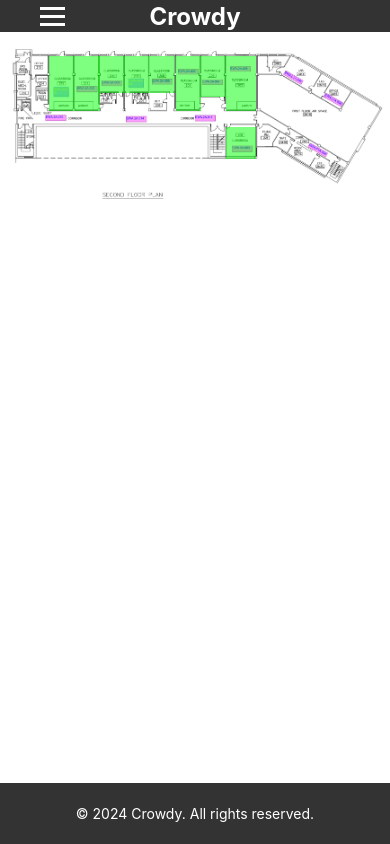
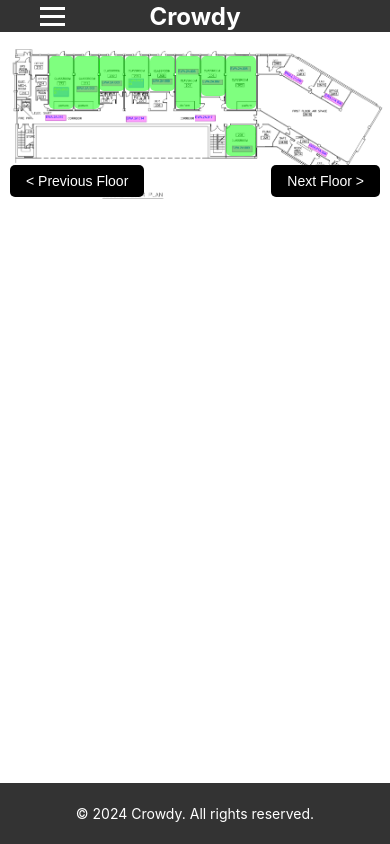
Before and after one commit to bailoun/crowdyaub, a React (Create React App) app: page /bdh/floor-2 in a window 390 px wide. Built offline with nearby package versions, Linux system fonts and the light colour scheme; no server answers.

Commit message:
Added buttons
(prev floor, next floor)

```diff
--- a/src/components/BDHFloor1Page.js
+++ b/src/components/BDHFloor1Page.js
@@ -7,14 +7,14 @@ const BDHFloor1Page = () => {
   const navigate = useNavigate();
 
   useEffect(() => {
-    fetch("https://74b1zqp24m.execute-api.eu-central-1.amazonaws.com/testing/Device")
-      .then(response => response.json())
-      .then(data => {
-        console.log("API Data: ", data);  // Log API response
+    fetch('https://hnzibndcxkgppwrbdfy4xme5mi0onkyy.lambda-url.eu-central-1.on.aws/')
+      .then((response) => response.json())
+      .then((data) => {
+        console.log("API Data: ", data);
         const mappedData = mapDeviceToRooms(data.items);
         setRoomData(mappedData);
       })
-      .catch(error => {
+      .catch((error) => {
         console.error('Error fetching data:', error);
       });
   }, []);
@@ -30,7 +30,7 @@ const BDHFloor1Page = () => {
     };
 
     let roomData = {};
-    data.forEach(deviceEntry => {
+    data.forEach((deviceEntry) => {
       const room = deviceToRoomMapping[deviceEntry.Device];
       if (room) {
         roomData[room] = parseInt(deviceEntry.UniqueClients, 10);
@@ -130,10 +130,9 @@ const BDHFloor1Page = () => {
         data-tooltip={`Lab 2: ${roomData['Lab2'] || 'No data'} students`}
       ></div>
 
-      {/* Navigation arrows */}
-      <div className="navigation-arrows">
-        <button onClick={goToNextFloor} className="next-floor">{'>'}</button>
-      </div>
+      <button className="next-floor-button" onClick={goToNextFloor}>
+        Next Floor &gt;
+      </button>
     </div>
   );
 };
--- a/src/components/BDHFloor2Page.js
+++ b/src/components/BDHFloor2Page.js
@@ -1,37 +1,41 @@
 import React, { useEffect, useState } from 'react';
+import { useNavigate } from 'react-router-dom';
 import '../styles/BDHFloorHeatmap.css';
 
 const BDHFloor2Page = () => {
   const [roomData, setRoomData] = useState({});
+  const navigate = useNavigate();
 
   useEffect(() => {
-    fetch('/api/Device')
-      .then(response => response.json())
-      .then(data => {
-        console.log("API Data: ", data);  // Log API response
+    fetch("https://74b1zqp24m.execute-api.eu-central-1.amazonaws.com/Prod/Device", {
+      method: "GET",
+      headers: {
+        "Content-Type": "application/json",
+      },
+    })
+      .then((response) => response.json())
+      .then((data) => {
+        console.log("API Data: ", data);
         const mappedData = mapDeviceToRooms(data.items);
         setRoomData(mappedData);
       })
-      .catch(error => {
+      .catch((error) => {
         console.error('Error fetching data:', error);
       });
   }, []);
 
   const mapDeviceToRooms = (data) => {
     const deviceToRoomMapping = {
-      'EWA.2A.001': '212',
-      'EWA.2A.002': '211',
-      'EWA.2A.003': '209',
-      'EWA.2A.004': '208',
-      'EWA.2A.005': '205',
-      'EWA.2A.006': '204',
-      'EWA.2A.007': '203',
-      'EWA.2A.008': '202',
-      'EWA.2A.009': '201',
+      'EWA.L2A.00': '211',
+      'EWA.2A2.002': '210',
+      'EWA.2A2.003': '209',
+      'EWA.2A2.004': '207',
+      'EWA.L2A.004': 'Lab1',
+      'EWA.L2A.003': 'Lab2',
     };
 
     let roomData = {};
-    data.forEach(deviceEntry => {
+    data.forEach((deviceEntry) => {
       const room = deviceToRoomMapping[deviceEntry.Device];
       if (room) {
         roomData[room] = parseInt(deviceEntry.UniqueClients, 10);
@@ -45,6 +49,14 @@ const BDHFloor2Page = () => {
     if (peopleCount > 20) return 'rgba(255, 0, 0, 0.5)'; // Red with transparency
     if (peopleCount > 10) return 'rgba(255, 255, 0, 0.5)'; // Yellow with transparency
     return 'rgba(0, 255, 0, 0.5)'; // Green with transparency
+  };
+
+  const goToNextFloor = () => {
+    navigate('/bdh/floor-4');
+  };
+
+  const goToPreviousFloor = () => {
+    navigate('/bdh/floor-1');
   };
 
   return (
@@ -159,6 +171,14 @@ const BDHFloor2Page = () => {
         }}
         data-tooltip={`Room 201: ${roomData['201'] || 'No data'} students`}
       ></div>
+
+      <button className="next-floor-button" onClick={goToNextFloor}>
+        Next Floor &gt;
+      </button>
+
+      <button className="previous-floor-button" onClick={goToPreviousFloor}>
+        &lt; Previous Floor
+      </button>
     </div>
   );
 };
--- a/src/components/BDHFloor4Page.js
+++ b/src/components/BDHFloor4Page.js
@@ -1,18 +1,25 @@
 import React, { useEffect, useState } from 'react';
+import { useNavigate } from 'react-router-dom';
 import '../styles/BDHFloorHeatmap.css';
 
 const BDHFloor4Page = () => {
   const [roomData, setRoomData] = useState({});
+  const navigate = useNavigate();
 
   useEffect(() => {
-    fetch('/api/Device')
-      .then(response => response.json())
-      .then(data => {
-        console.log("API Data: ", data);  // Log API response
+    fetch("https://74b1zqp24m.execute-api.eu-central-1.amazonaws.com/Prod/Device", {
+      method: "GET",
+      headers: {
+        "Content-Type": "application/json",
+      },
+    })
+      .then((response) => response.json())
+      .then((data) => {
+        console.log("API Data: ", data);
         const mappedData = mapDeviceToRooms(data.items);
         setRoomData(mappedData);
       })
-      .catch(error => {
+      .catch((error) => {
         console.error('Error fetching data:', error);
       });
   }, []);
@@ -25,7 +32,7 @@ const BDHFloor4Page = () => {
     };
 
     let roomData = {};
-    data.forEach(deviceEntry => {
+    data.forEach((deviceEntry) => {
       const room = deviceToRoomMapping[deviceEntry.Device];
       if (room) {
         roomData[room] = parseInt(deviceEntry.UniqueClients, 10);
@@ -39,6 +46,14 @@ const BDHFloor4Page = () => {
     if (peopleCount > 20) return 'rgba(255, 0, 0, 0.5)'; // Red with transparency
     if (peopleCount > 10) return 'rgba(255, 255, 0, 0.5)'; // Yellow with transparency
     return 'rgba(0, 255, 0, 0.5)'; // Green with transparency
+  };
+
+  const goToNextFloor = () => {
+    navigate('/bdh/floor-5');
+  };
+
+  const goToPreviousFloor = () => {
+    navigate('/bdh/floor-2');
   };
 
   return (
@@ -70,7 +85,14 @@ const BDHFloor4Page = () => {
         data-tooltip={`Conference Room 435: ${roomData['435'] || 'No data'} students`}
       ></div>
 
-      {/* Add more regions as needed */}
+      {/* Navigation buttons */}
+      <button className="next-floor-button" onClick={goToNextFloor}>
+        Next Floor &gt;
+      </button>
+
+      <button className="previous-floor-button" onClick={goToPreviousFloor}>
+        &lt; Previous Floor
+      </button>
     </div>
   );
 };
--- a/src/components/BDHFloor5Page.js
+++ b/src/components/BDHFloor5Page.js
@@ -1,18 +1,25 @@
 import React, { useEffect, useState } from 'react';
+import { useNavigate } from 'react-router-dom';
 import '../styles/BDHFloorHeatmap.css';
 
 const BDHFloor5Page = () => {
   const [roomData, setRoomData] = useState({});
+  const navigate = useNavigate();
 
   useEffect(() => {
-    fetch('/api/Device')
-      .then(response => response.json())
-      .then(data => {
-        console.log("API Data: ", data);  // Log API response
+    fetch("https://74b1zqp24m.execute-api.eu-central-1.amazonaws.com/Prod/Device", {
+      method: "GET",
+      headers: {
+        "Content-Type": "application/json",
+      },
+    })
+      .then((response) => response.json())
+      .then((data) => {
+        console.log("API Data: ", data);
         const mappedData = mapDeviceToRooms(data.items);
         setRoomData(mappedData);
       })
-      .catch(error => {
+      .catch((error) => {
         console.error('Error fetching data:', error);
       });
   }, []);
@@ -24,7 +31,7 @@ const BDHFloor5Page = () => {
     };
 
     let roomData = {};
-    data.forEach(deviceEntry => {
+    data.forEach((deviceEntry) => {
       const room = deviceToRoomMapping[deviceEntry.Device];
       if (room) {
         roomData[room] = parseInt(deviceEntry.UniqueClients, 10);
@@ -38,6 +45,10 @@ const BDHFloor5Page = () => {
     if (peopleCount > 20) return 'rgba(255, 0, 0, 0.5)'; // Red with transparency
     if (peopleCount > 10) return 'rgba(255, 255, 0, 0.5)'; // Yellow with transparency
     return 'rgba(0, 255, 0, 0.5)'; // Green with transparency
+  };
+
+  const goToPreviousFloor = () => {
+    navigate('/bdh/floor-4');
   };
 
   return (
@@ -69,7 +80,10 @@ const BDHFloor5Page = () => {
         data-tooltip={`Conference Room 536: ${roomData['536'] || 'No data'} students`}
       ></div>
 
-      {/* Add more regions as needed */}
+      {/* Navigation buttons */}
+      <button className="previous-floor-button" onClick={goToPreviousFloor}>
+        &lt; Previous Floor
+      </button>
     </div>
   );
 };
--- a/src/styles/BDHFloorHeatmap.css
+++ b/src/styles/BDHFloorHeatmap.css
@@ -1,39 +1,74 @@
 .floor-plan-container {
   position: relative;
   width: 100%;
-  max-width: 1000px;
-  margin: 0 auto;
+  height: auto;
 }
 
 .floor-plan-image {
   width: 100%;
   height: auto;
+  display: block;
 }
 
 .highlight {
   position: absolute;
-  z-index: 10;
-  pointer-events: auto;
+  border-radius: 5px;
+  z-index: 5;
+  transition: background-color 0.2s ease;
 }
 
-/* Tooltip styling */
-.highlight:hover::after {
-  content: attr(data-tooltip);  /* Get the content from the data-tooltip attribute */
+.highlight[data-tooltip]:hover:before {
+  content: attr(data-tooltip);
   position: absolute;
-  background-color: black;
-  color: #fff;
-  padding: 5px;
-  border-radius: 3px;
-  white-space: nowrap;
-  z-index: 100;
-  top: -25px; /* Position above the element */
+  bottom: 100%; /* Tooltip appears above the highlight */
   left: 50%;
   transform: translateX(-50%);
-  opacity: 1;
-  pointer-events: none;
+  background-color: rgba(0, 0, 0, 0.75);
+  color: #fff;
+  padding: 5px 10px;
+  border-radius: 5px;
+  white-space: nowrap;
+  z-index: 15;
 }
 
-.highlight::after {
-  opacity: 0;
-  transition: opacity 0.3s ease-in-out;
+.next-floor-button, .previous-floor-button {
+  position: absolute;
+  padding: 10px 20px;
+  background-color: black;
+  color: white;
+  border: none;
+  border-radius: 5px;
+  font-size: 16px;
+  cursor: pointer;
+  z-index: 10;
+  transition: transform 0.2s ease, background-color 0.2s ease;
 }
+
+.next-floor-button {
+  bottom: 20px;
+  right: 20px;
+}
+
+.previous-floor-button {
+  bottom: 20px;
+  left: 20px;
+}
+
+.next-floor-button:hover, .previous-floor-button:hover {
+  background-color: #333;
+  transform: scale(1.05);
+}
+
+@media (max-width: 600px) {
+  .next-floor-button, .previous-floor-button {
+    padding: 8px 16px;
+    font-size: 14px;
+    bottom: 10px;
+  }
+  .next-floor-button {
+    right: 10px;
+  }
+  .previous-floor-button {
+    left: 10px;
+  }
+}
```
